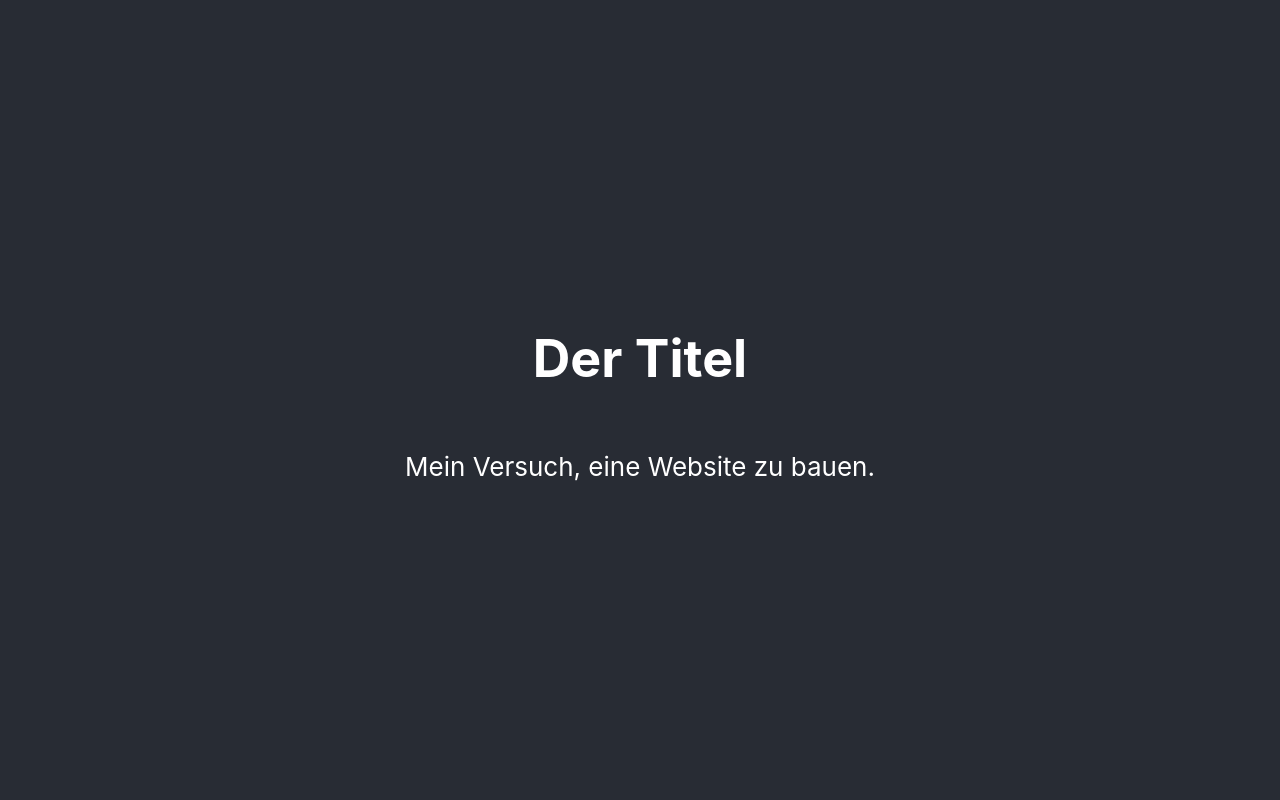
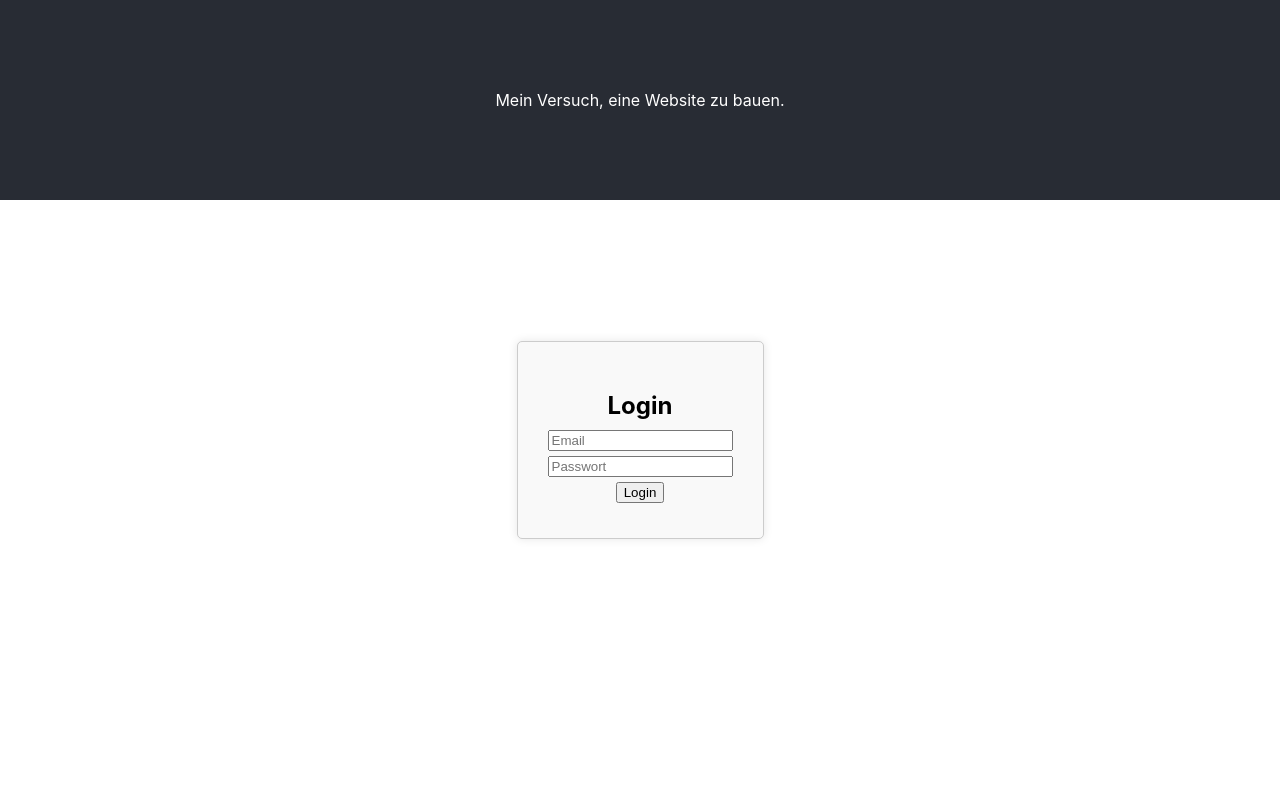
Before and after one commit to Espunkt-Github/Tellmeastory, a React (Create React App) app in the folder sourcecode/: page /login in a window 1280 px wide. Shown: the top 800 px of the page. Built offline with nearby package versions, Linux system fonts and the light colour scheme.

Commit message:
Etwas CSS, um die Elemente anzuordnen

```diff
--- a/sourcecode/src/App.css
+++ b/sourcecode/src/App.css
@@ -14,14 +14,23 @@
 }
 
 .App-header {
+  width: 100%;
+  height: 25vh; /* Höhe des Headers auf 25% der Page */
   background-color: #282c34;
-  min-height: 100vh;
   display: flex;
-  flex-direction: column;
   align-items: center;
   justify-content: center;
-  font-size: calc(10px + 2vmin);
   color: white;
+}
+
+.App-header h1 {
+  font-size: 1.5rem; /* Schriftgröße im Header */
+  margin: 0; /* Kein Margin */
+}
+
+.App-header p {
+  font-size: 1rem; /* Kleinere Schriftgröße */
+  margin: 0; /* Kein Margin */
 }
 
 .App-link {
@@ -51,13 +60,40 @@
   display: flex;
   justify-content: center;
   align-items: center;
-  height: 100vh; /* Vollbildhöhe */
+  height: calc(100vh - 360px); /* Vollbildhöhe minus Header-Höhe */
+  padding: 20px; /* Optionaler zusätzlicher Abstand */
 }
 
 .form-container {
+  padding: 30px; /* Abstand um die Features herum */
   border: 1px solid #ccc;
-  padding: 20px;
   border-radius: 5px;
   background-color: #f9f9f9;
   box-shadow: 0 0 10px rgba(0, 0, 0, 0.1);
+  display: flex;
+  flex-direction: column;
+  align-items: center;
 }
+
+.form-container h1 {
+  margin-bottom: 10px; /* Reduzierter Abstand */
+}
+
+.form-container h2 {
+  margin-bottom: 10px; /* Reduzierter Abstand */
+}
+
+.form-container form {
+  display: flex;
+  flex-direction: column;
+  align-items: center;
+}
+
+.form-container form input,
+.form-container form button {
+  margin-bottom: 5px; /* Reduzierter Abstand */
+}
+
+.form-container p {
+  margin-top: 10px; /* Reduzierter Abstand */
+}
--- a/sourcecode/src/App.js
+++ b/sourcecode/src/App.js
@@ -11,7 +11,6 @@ function App() {
     <Router>
       <div className="App">
         <header className="App-header">
-          <h1>Der Titel</h1>
           <p>Mein Versuch, eine Website zu bauen.</p>
         </header>
         <Routes>
@@ -26,7 +25,7 @@ function App() {
 const LandingPage = () => (
   <div className="centered-container">
   <div className="form-container">
-    <h2>Willkommen auf der Landingpage</h2>
+    <h3>Willkommen auf der Landingpage</h3>
     <Login />
     <p>Noch kein Konto? <a href="/register">Registrieren</a></p>
   </div>
```
